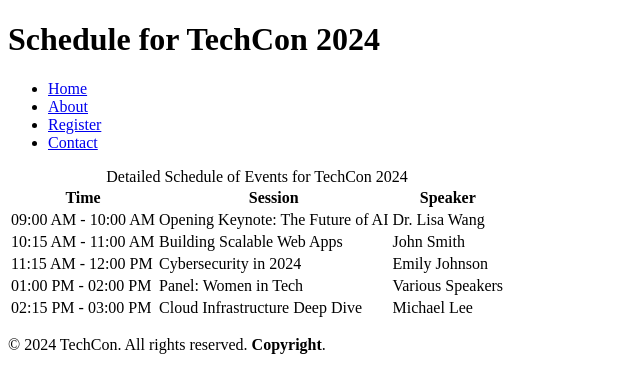
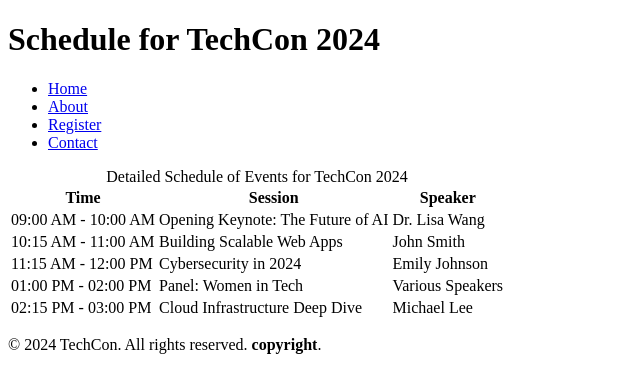
Before and after one commit to Hani945/TechCon_HTML, a plain HTML site: page techcon_website/schedule.html in a window 1280 px wide. Shown: the full height of the page, 0-640 px from the left. Drawn offline with Linux system fonts and the light colour scheme.

Commit message:
Update schedule.html with latest changes

```diff
--- a/techcon_website/schedule.html
+++ b/techcon_website/schedule.html
@@ -58,7 +58,8 @@
   </main>
 
   <footer>
-  <p>&copy; 2024 TechCon. All rights reserved. <strong>Copyright</strong>.</p>
+  <p>&copy; 2024 TechCon. All rights reserved. <strong>copyright</strong>.</p>
 </footer>
+
 </body>
 </html>
```
